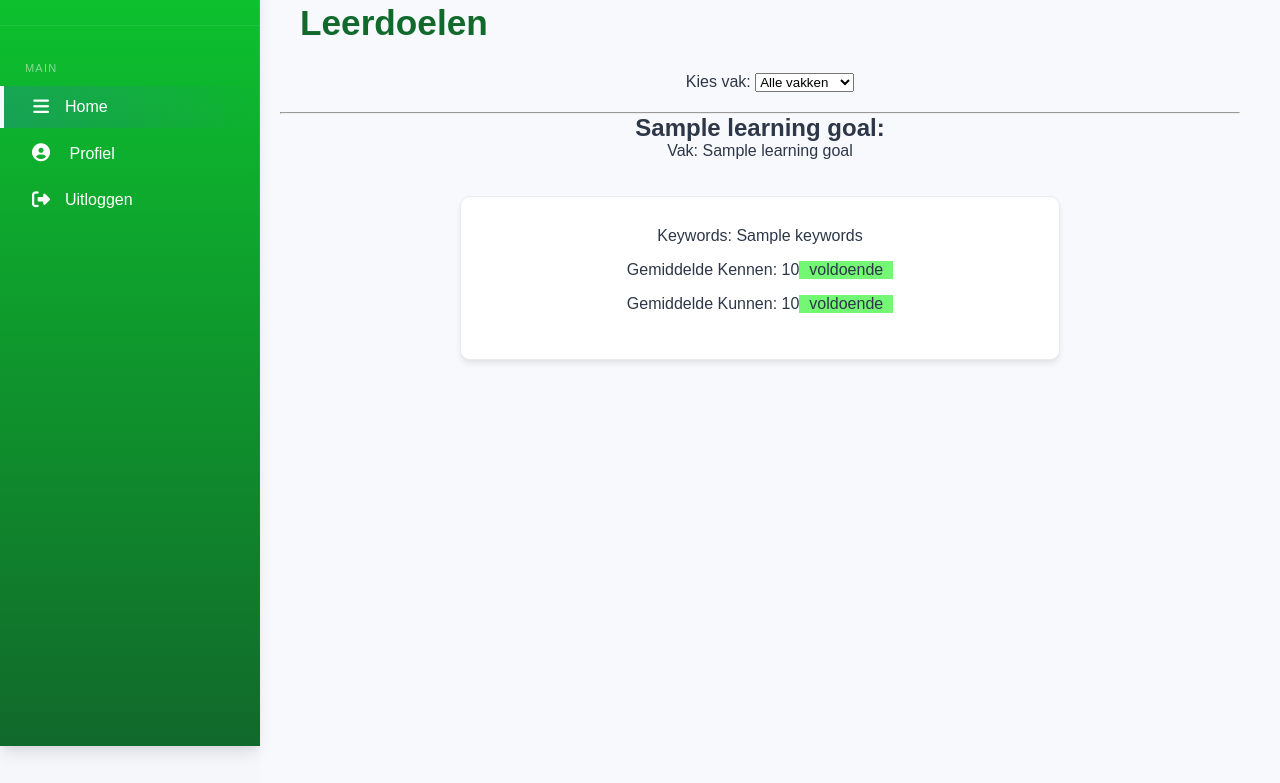
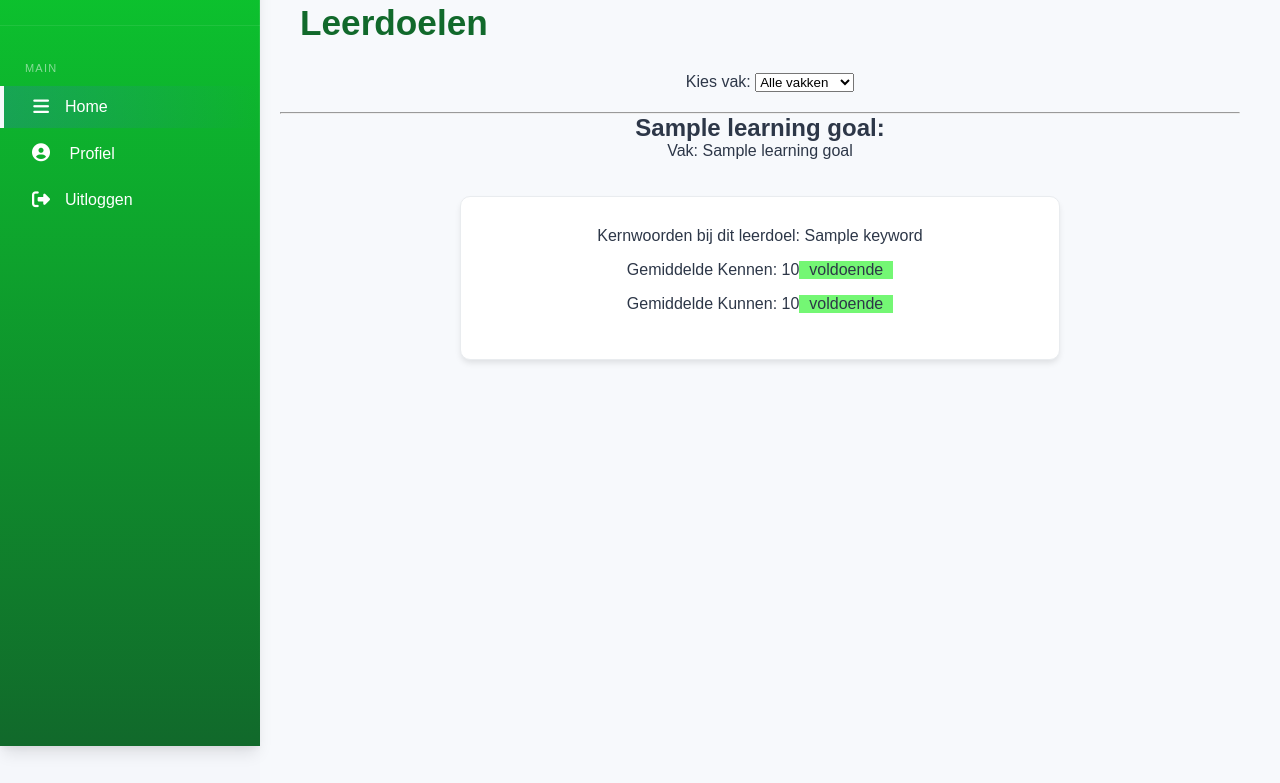
Before and after one commit to Laurens-1056274/W3_API_opdracht, a Flask app: template templates/pages/leerling/leerdoelen.html in a window 1280 px wide. Shown: the part 54-837 px from the top of the page. Run offline with Flask 3, Linux system fonts and the light colour scheme; the template is opened without the code that fills it: most values are stand-ins (such as "Sample title", 1, 10 or a date in 2020).

Commit message:
kerwnoorden worde nu duidelijke weergegeven

```diff
--- a/bronnenlijst.txt
+++ b/bronnenlijst.txt
@@ -10,3 +10,4 @@ random letter: https://stackoverflow.com/questions/16060899/alphabet-range-in-py
 first letter of email capitalized: https://www.w3schools.com/python/ref_string_capitalize.asp
 padding alleen link en rechts: https://developer.mozilla.org/en-US/docs/Web/CSS/Reference/Properties/padding
 Hashing wachtwoord: https://www.geeksforgeeks.org/python/hashing-passwords-in-python-with-bcrypt/
+filter output: https://jinja.palletsprojects.com/en/stable/templates/
--- a/templates/pages/leerling/leerdoelen.html
+++ b/templates/pages/leerling/leerdoelen.html
@@ -28,7 +28,7 @@
             </p>
             <div class="profile-container">
                 <div class="profile-card">
-                    <p>Keywords: {{ x.keywords }}</p>
+                    <p>Kernwoorden bij dit leerdoel: {{ x.keywords | join(', ') }}</p>
                     <p>Gemiddelde Kennen:
                         {% set status_kennen = "voldoende" if x.avg_kennen >= 5.5 else "onvoldoende" %}
                         {{ x.avg_kennen }}
```
